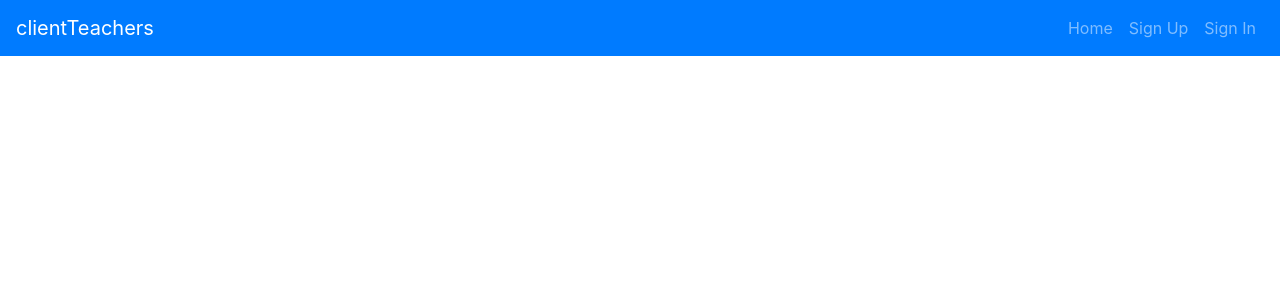
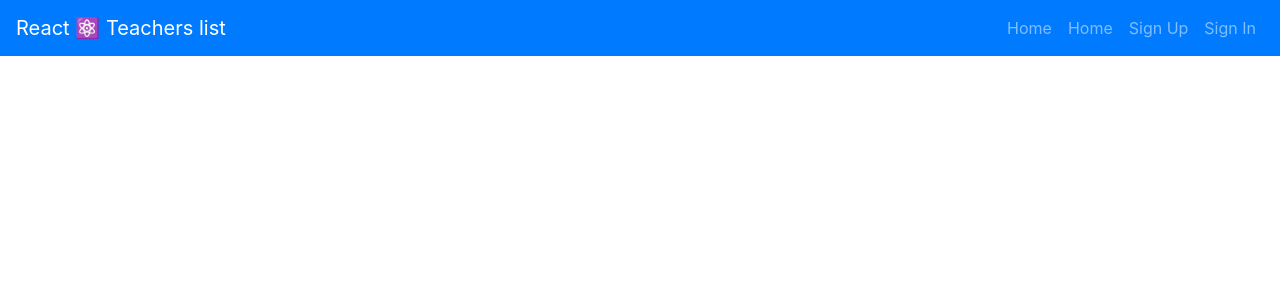
Before and after one commit to Adanetx/clientTeachers, a React app: page / in a window 1280 px wide. Shown: the top 300 px of the page. Built offline with nearby package versions, Linux system fonts and the light colour scheme.

Commit message:
header added

```diff
--- a/src/components/Header/Header.js
+++ b/src/components/Header/Header.js
@@ -4,6 +4,8 @@ import Navbar from 'react-bootstrap/Navbar'
 
 const authenticatedOptions = (
   <Fragment>
+    <Nav.Link href='#categories'> teachers </Nav.Link>
+    <Nav.Link href='#categories-create'> Create teacher </Nav.Link>
     <Nav.Link href="#change-pw">Change Password</Nav.Link>
     <Nav.Link href="#sign-out">Sign Out</Nav.Link>
   </Fragment>
@@ -11,6 +13,7 @@ const authenticatedOptions = (
 
 const unauthenticatedOptions = (
   <Fragment>
+    <Nav.Link href="#/">Home</Nav.Link>
     <Nav.Link href="#sign-up">Sign Up</Nav.Link>
     <Nav.Link href="#sign-in">Sign In</Nav.Link>
   </Fragment>
@@ -25,7 +28,7 @@ const alwaysOptions = (
 const Header = ({ user }) => (
   <Navbar bg="primary" variant="dark" expand="md">
     <Navbar.Brand href="#">
-      clientTeachers
+      React ⚛️ Teachers list
     </Navbar.Brand>
     <Navbar.Toggle aria-controls="basic-navbar-nav" />
     <Navbar.Collapse id="basic-navbar-nav">
```
